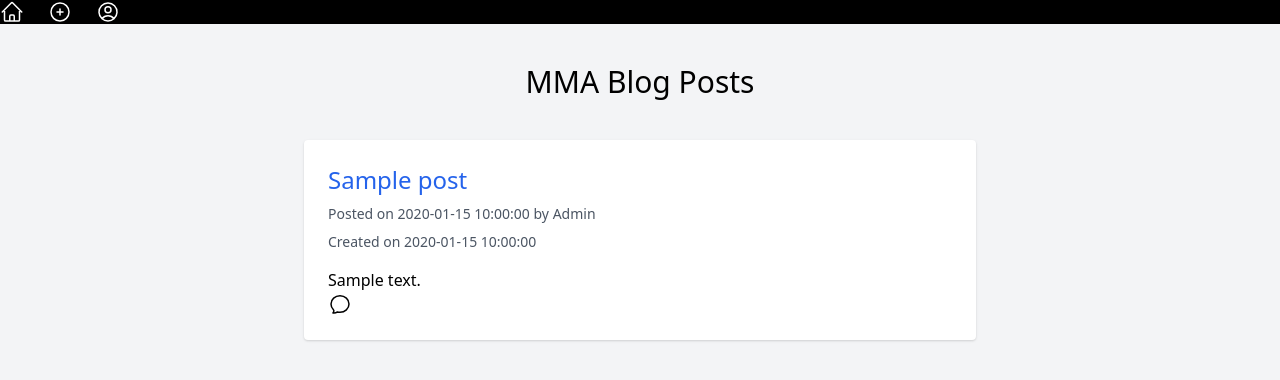
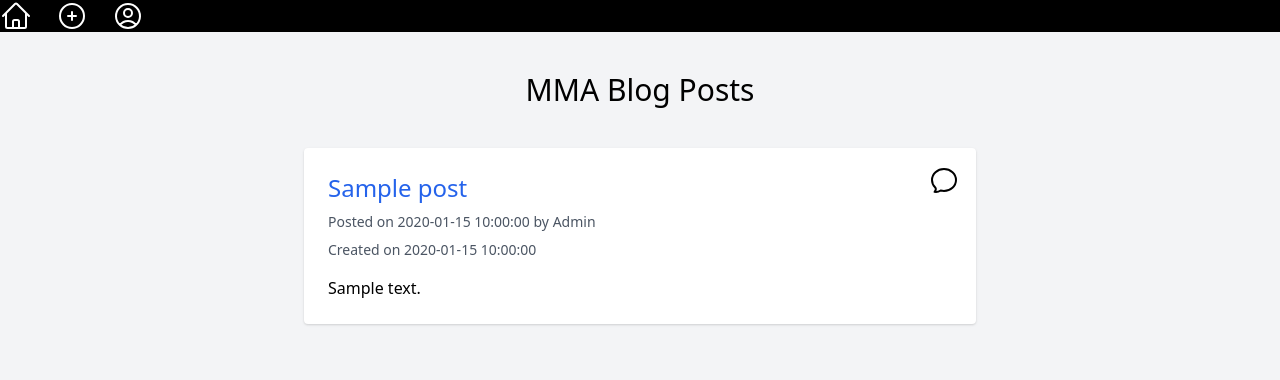
Before and after one commit to matteo-panelli/BlogMma, a Flask app: template templates/index.html in a window 1280 px wide. Shown: the top 380 px of the page. Run offline with Flask 3, Linux system fonts and the light colour scheme; the template is opened without the code that fills it: most values are stand-ins (such as "Sample title", 1, 10 or a date in 2020); some libraries are stand-ins or nearby versions.

Commit message:
index style e deletae/modifica

```diff
--- a/templates/index.html
+++ b/templates/index.html
@@ -4,20 +4,23 @@
     <meta charset="UTF-8">
     <title>MMA Blog</title>
     <link href="https://cdn.jsdelivr.net/npm/tailwindcss@2.0.0/dist/tailwind.min.css" rel="stylesheet">
+    <style>
+        .icon-large { width: 32px; height: 32px; }
+    </style>
 </head>
 <body class="bg-gray-100 font-sans leading-normal tracking-normal">
     <header class="bg-black text-white">
         <nav class="container mx-auto flex justify-between">
             <ul class="flex">
-                <li class="mr-6"><a href="{{ url_for('index') }}"><svg xmlns="http://www.w3.org/2000/svg" fill="none" viewBox="0 0 24 24" stroke-width="1.5" stroke="currentColor" class="w-6 h-6">
+                <li class="mr-6"><a href="{{ url_for('index') }}"><svg class="icon-large" xmlns="http://www.w3.org/2000/svg" fill="none" viewBox="0 0 24 24" stroke-width="1.5" stroke="currentColor">
                     <path stroke-linecap="round" stroke-linejoin="round" d="m2.25 12 8.954-8.955c.44-.439 1.152-.439 1.591 0L21.75 12M4.5 9.75v10.125c0 .621.504 1.125 1.125 1.125H9.75v-4.875c0-.621.504-1.125 1.125-1.125h2.25c.621 0 1.125.504 1.125 1.125V21h4.125c.621 0 1.125-.504 1.125-1.125V9.75M8.25 21h8.25" />
                   </svg>
                   </a></li>
-                <li class="mr-6"><a href="{{ url_for('add_post') }}"><svg xmlns="http://www.w3.org/2000/svg" fill="none" viewBox="0 0 24 24" stroke-width="1.5" stroke="currentColor" class="w-6 h-6">
+                <li class="mr-6"><a href="{{ url_for('add_post') }}"><svg class="icon-large" xmlns="http://www.w3.org/2000/svg" fill="none" viewBox="0 0 24 24" stroke-width="1.5" stroke="currentColor">
                     <path stroke-linecap="round" stroke-linejoin="round" d="M12 9v6m3-3H9m12 0a9 9 0 1 1-18 0 9 9 0 0 1 18 0Z" />
                   </svg>
                   </a></li>
-                <li><a href="{{ url_for('login') }}"><svg xmlns="http://www.w3.org/2000/svg" fill="none" viewBox="0 0 24 24" stroke-width="1.5" stroke="currentColor" class="w-6 h-6">
+                <li><a href="{{ url_for('login') }}"><svg class="icon-large" xmlns="http://www.w3.org/2000/svg" fill="none" viewBox="0 0 24 24" stroke-width="1.5" stroke="currentColor">
                     <path stroke-linecap="round" stroke-linejoin="round" d="M17.982 18.725A7.488 7.488 0 0 0 12 15.75a7.488 7.488 0 0 0-5.982 2.975m11.963 0a9 9 0 1 0-11.963 0m11.963 0A8.966 8.966 0 0 1 12 21a8.966 8.966 0 0 1-5.982-2.275M15 9.75a3 3 0 1 1-6 0 3 3 0 0 1 6 0Z" />
                   </svg>
                   </a></li>
@@ -28,12 +31,12 @@
         <h1 class="text-3xl text-center mb-10">MMA Blog Posts</h1>
         <div class="flex flex-col items-center">
             {% for post in posts %}
-            <div class="bg-white rounded shadow p-6 w-full max-w-2xl mb-6">
+            <div class="bg-white rounded shadow p-6 w-full max-w-2xl mb-6 relative">
                 <h2 class="text-2xl text-blue-600 mb-2">{{ post.title }}</h2>
                 <p class="text-sm text-gray-600 mb-2">Posted on {{ post.date }} by Admin</p>
                 <p class="text-sm text-gray-600 mb-4">Created on {{ post.created }}</p>
                 <p>{{ post.content }}</p>
-                <a href="{{ url_for('post', post_id=post.id) }}"><svg xmlns="http://www.w3.org/2000/svg" fill="none" viewBox="0 0 24 24" stroke-width="1.5" stroke="currentColor" class="w-6 h-6">
+                <a class="absolute right-4 top-4" href="{{ url_for('post', post_id=post.id) }}"><svg xmlns="http://www.w3.org/2000/svg" class="icon-large" fill="none" viewBox="0 0 24 24" stroke-width="1.5" stroke="currentColor">
                     <path stroke-linecap="round" stroke-linejoin="round" d="M12 20.25c4.97 0 9-3.694 9-8.25s-4.03-8.25-9-8.25S3 7.444 3 12c0 2.104.859 4.023 2.273 5.48.432.447.74 1.04.586 1.641a4.483 4.483 0 0 1-.923 1.785A5.969 5.969 0 0 0 6 21c1.282 0 2.47-.402 3.445-1.087.81.22 1.668.337 2.555.337Z" />
                   </svg>
                   </a>
```
